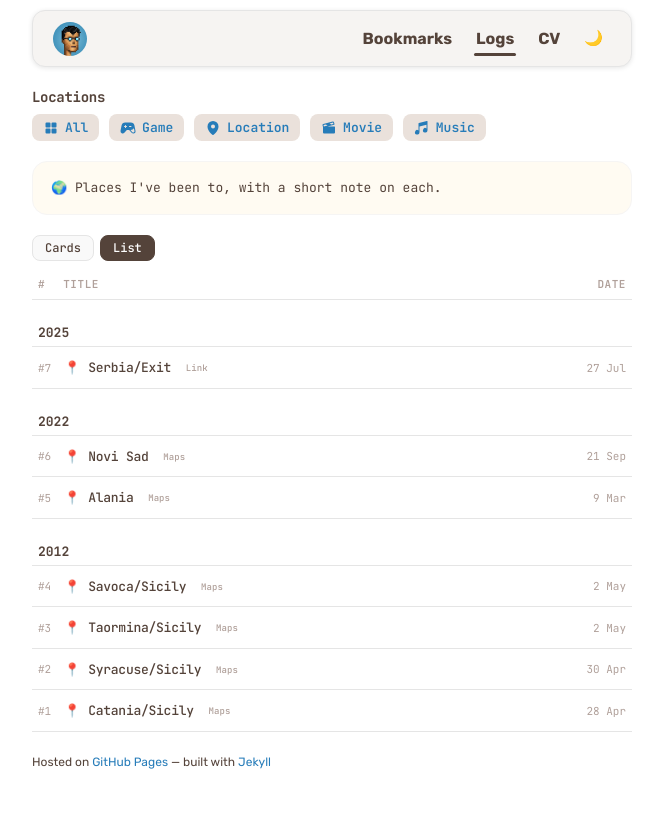
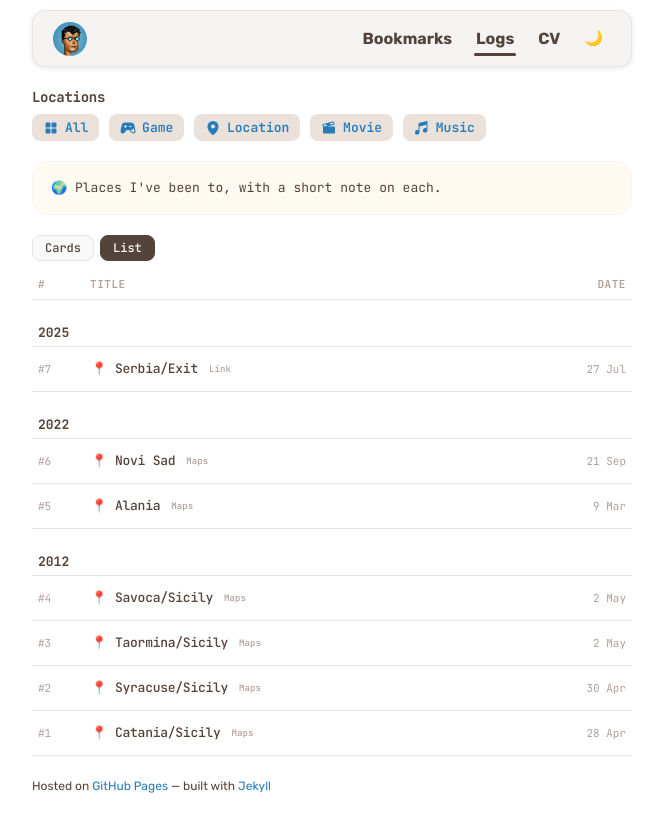
Before and after one commit to alobanov/alobanov.github.io, a Jekyll site: the page built from logs/location.html, in a window 1280 px wide. Shown: the top 832 px of the page, without its empty margins (308-971 px from the left). Built offline with Jekyll 4.4.1, drawn with Linux system fonts in a browser that asks for light colours.

Commit message:
feat(logs): hold every list row to a single line
Long titles now clip with an ellipsis instead of wrapping, so the list keeps
an even rhythm however long a title runs. The title alone is clipped — the
source label beside it is never pushed out — via a flex wrapper inside the
cell, and the full title stays available as a tooltip.

This needs table-layout: fixed, which honours declared column widths
literally, so the category column widens to fit the word in its own heading;
at 40px the heading spilled into the next column. Row height is set outright
rather than through vertical padding, since rows without a rating chip
otherwise came out shorter.

```diff
--- a/_includes/log_list.html
+++ b/_includes/log_list.html
@@ -41,11 +41,14 @@
       <tr class="log-row" role="button" tabindex="0" aria-expanded="false">
         <td class="ml-num"><a href="{{ item.url | relative_url }}" title="Open this entry">#{{ entry_number }}</a></td>
         <td class="ml-title">
-          <span class="log-emoji" aria-hidden="true">{{ log_icon }}</span><span class="ml-title-text">{{ item.title }}</span>
-          {%- if item.link %}
-          <a class="log-ext" href="{{ item.link }}" target="_blank" rel="noopener"
-             aria-label="{{ item.title }} on {{ log_link_label }}">{{ log_link_label }}</a>
-          {%- endif -%}
+          <div class="ml-title-inner">
+            <span class="log-emoji" aria-hidden="true">{{ log_icon }}</span>
+            <span class="ml-title-text" title="{{ item.title }}">{{ item.title }}</span>
+            {%- if item.link %}
+            <a class="log-ext" href="{{ item.link }}" target="_blank" rel="noopener"
+               aria-label="{{ item.title }} on {{ log_link_label }}">{{ log_link_label }}</a>
+            {%- endif -%}
+          </div>
         </td>
         {%- if include.show_category %}
         <td class="ml-cat" title="{{ item.category | capitalize }}"><span class="visually-hidden">{{ item.category | capitalize }}</span>{% include log_icon.html category=item.category %}</td>
--- a/assets/css/style.css
+++ b/assets/css/style.css
@@ -886,12 +886,40 @@
     border-bottom: 1px solid var(--border-color);
 }
 
+/* Fixed layout so the title column takes exactly what the other columns leave,
+   which is what makes truncation possible at all. Scoped to the log table —
+   the bookmark and post tables size themselves to their content. */
+.log-list-table {
+    table-layout: fixed;
+}
+
 .log-row {
     cursor: pointer;
 }
 
+/* One line per row: the title alone is clipped, the source label is never
+   pushed out. */
+.ml-title-inner {
+    display: flex;
+    align-items: center;
+    min-width: 0;
+    /* Pinned: some emoji carry a taller line box than others and rows would
+       differ by a pixel */
+    line-height: 20px;
+}
+
+.log-list-table .ml-title-text {
+    flex: 0 1 auto;
+    overflow: hidden;
+    text-overflow: ellipsis;
+    white-space: nowrap;
+}
+
 .log-row td {
-    padding: 11px 6px;
+    /* An explicit height rather than vertical padding: rows without a rating
+       chip, or with a shorter emoji, would otherwise differ by a pixel */
+    height: 44px;
+    padding: 0 6px;
     vertical-align: middle;
     transition: background-color 0.15s ease;
 }
@@ -959,6 +987,7 @@
    tags above the table. Quiet until its row is hovered or focused. */
 .log-list-table .log-ext {
     display: inline-block;
+    flex: 0 0 auto;
     margin-left: 7px;
     padding: 1px 4px;
     border-radius: 4px;
@@ -1679,7 +1708,9 @@
 /* Category column: the icon alone, with the name kept for screen readers and
    as a tooltip */
 .log-list-table .ml-cat {
-    width: 40px;
+    /* Wide enough for the word "Category" in the heading: under fixed layout a
+       heading that does not fit spills into the next column */
+    width: 68px;
     text-align: center;
 }
 
@@ -1716,9 +1747,11 @@
 /* The entry's own emoji, ahead of its title */
 .log-emoji {
     display: inline-block;
+    flex: 0 0 auto;
     width: 18px;
     margin-right: 7px;
     font-size: 13px;
+    line-height: 20px;
     text-align: center;
 }
 
```
